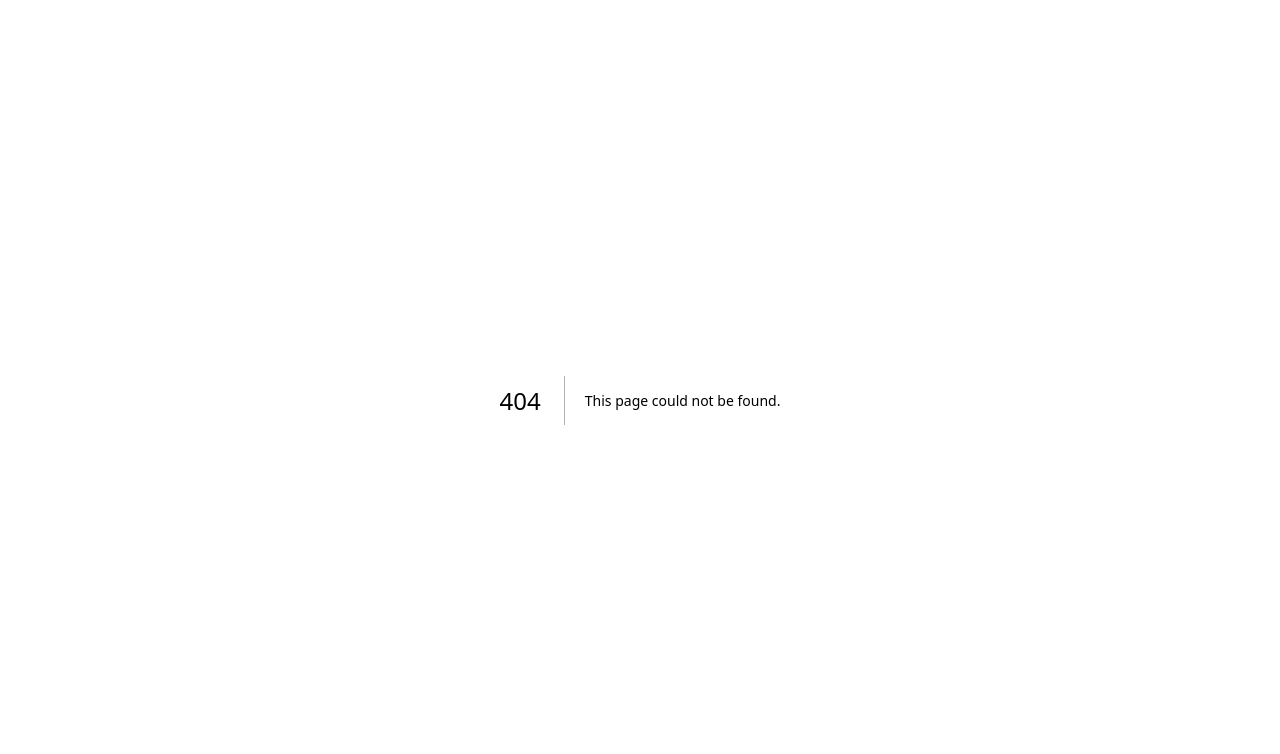
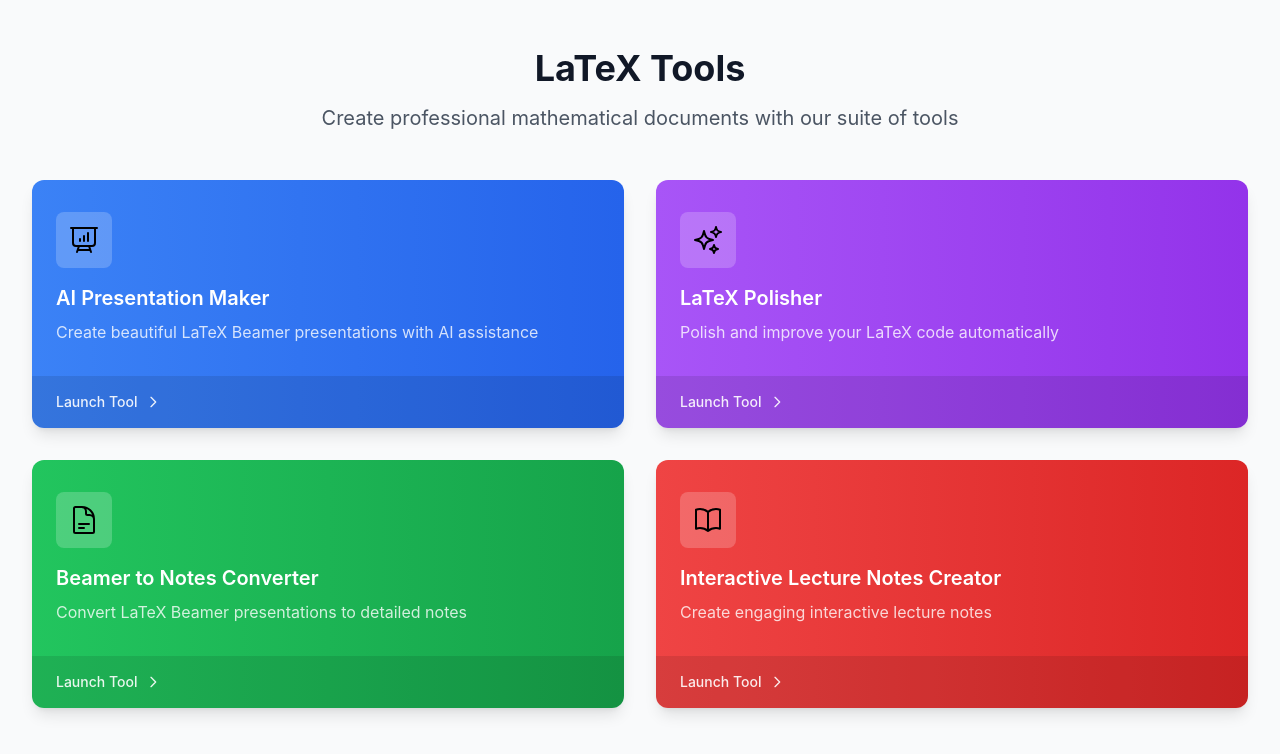
Before and after one commit to dhyan14/Jaimin-Patel, a Next.js app: page /latex-tools in a window 1280 px wide. Before the commit this address had no page. Shown: the top 754 px of the page. Built offline with nearby package versions, Linux system fonts and the light colour scheme.

Commit message:
Refactor Header component by removing LaTeX Tools dropdown and updating navigation structure. Simplify active link detection logic for improved performance.

```diff
--- a/src/components/Header.js
+++ b/src/components/Header.js
@@ -25,22 +25,15 @@ export default function Header() {
     };
   }, [scrolled]);
 
-  const latexTools = [
-    { name: 'AI Presentation Maker', href: '/latex-tools/ai-presentation-maker' },
-    { name: 'LaTeX Polisher', href: '/latex-tools/latex-polisher' },
-    { name: 'Beamer to Notes Converter', href: '/latex-tools/beamer-to-notes' },
-    { name: 'Interactive Lecture Notes Creator', href: '/latex-tools/lecture-notes-creator' },
-  ];
-
   const navigation = [
     { name: 'Home', href: '/', icon: <AcademicCapIcon className="w-5 h-5" /> },
     { name: 'Resources', href: '/resources', icon: <BookOpenIcon className="w-5 h-5" /> },
     { name: 'Olympiad', href: '/olympiad', icon: <BeakerIcon className="w-5 h-5" /> },
+    { name: 'LaTeX Tools', href: '/latex-tools', icon: <DocumentTextIcon className="w-5 h-5" /> },
     { name: 'About', href: '/about', icon: <LightBulbIcon className="w-5 h-5" /> },
   ];
 
-  const isActive = (path) => router.pathname === path;
-  const isLatexToolActive = () => router.pathname.startsWith('/latex-tools');
+  const isActive = (path) => router.pathname === path || router.pathname.startsWith(path + '/');
 
   // Animation variants
   const navItemVariants = {
@@ -187,69 +180,6 @@ export default function Header() {
                 </Link>
               </motion.div>
             ))}
-
-            {/* LaTeX Tools Dropdown */}
-            <motion.div
-              className="relative"
-              onMouseEnter={() => setIsLatexMenuOpen(true)}
-              onMouseLeave={() => setIsLatexMenuOpen(false)}
-              variants={navItemVariants}
-              initial="hidden"
-              animate="visible"
-              whileHover="hover"
-            >
-              <button
-                className={`text-lg font-medium transition-all relative px-2 py-1 flex items-center space-x-1 ${
-                  isLatexToolActive()
-                    ? 'text-white font-semibold'
-                    : 'text-green-50 hover:text-white'
-                }`}
-              >
-                <motion.span
-                  className={`inline-block ${
-                    isLatexToolActive()
-                      ? 'text-green-200'
-                      : 'text-green-200/70'
-                  }`}
-                  whileHover={{ rotate: [0, -10, 10, -10, 0] }}
-                  transition={{ duration: 0.5 }}
-                >
-                  <DocumentTextIcon className="w-5 h-5" />
-                </motion.span>
-                <span>LaTeX Tools</span>
-                <ChevronDownIcon className="w-4 h-4 ml-1" />
-                {isLatexToolActive() && (
-                  <motion.div
-                    layoutId="underline"
-                    className="absolute bottom-0 left-0 w-full h-0.5 bg-white"
-                  />
-                )}
-              </button>
-
-              <AnimatePresence>
-                {isLatexMenuOpen && (
-                  <motion.div
-                    initial={{ opacity: 0, y: -10 }}
-                    animate={{ opacity: 1, y: 0 }}
-                    exit={{ opacity: 0, y: -10 }}
-                    transition={{ duration: 0.2 }}
-                    className="absolute left-0 mt-2 w-64 rounded-lg bg-white shadow-lg py-2 text-gray-800"
-                  >
-                    {latexTools.map((tool, index) => (
-                      <Link
-                        key={tool.name}
-                        href={tool.href}
-                        className={`block px-4 py-2 text-sm hover:bg-green-50 transition-colors ${
-                          isActive(tool.href) ? 'bg-green-50 text-green-700' : ''
-                        }`}
-                      >
-                        {tool.name}
-                      </Link>
-                    ))}
-                  </motion.div>
-                )}
-              </AnimatePresence>
-            </motion.div>
           </nav>
 
           {/* Mobile menu button */}
@@ -311,28 +241,6 @@ export default function Header() {
                     </span>
                   </Link>
                 ))}
-
-                {/* LaTeX Tools in mobile menu */}
-                <div className="py-2">
-                  <div className="text-lg text-white font-semibold mb-2 flex items-center">
-                    <DocumentTextIcon className="w-5 h-5 mr-2" />
-                    LaTeX Tools
-                  </div>
-                  {latexTools.map((tool) => (
-                    <Link
-                      key={tool.name}
-                      href={tool.href}
-                      className={`block py-2 pl-7 text-base ${
-                        isActive(tool.href)
-                          ? 'text-white font-semibold'
-                          : 'text-green-50 hover:text-white'
-                      }`}
-                      onClick={() => setIsMobileMenuOpen(false)}
-                    >
-                      {tool.name}
-                    </Link>
-                  ))}
-                </div>
               </div>
             </motion.div>
           )}
--- /dev/null
+++ b/src/pages/latex-tools/index.js
@@ -0,0 +1,132 @@
+import React from 'react';
+import Head from 'next/head';
+import Link from 'next/link';
+import { motion } from 'framer-motion';
+import { DocumentTextIcon, PresentationChartBarIcon, SparklesIcon, BookOpenIcon } from '@heroicons/react/24/outline';
+
+const LatexTools = () => {
+  const tools = [
+    {
+      name: 'AI Presentation Maker',
+      description: 'Create beautiful LaTeX Beamer presentations with AI assistance',
+      href: '/latex-tools/ai-presentation-maker',
+      icon: <PresentationChartBarIcon className="w-8 h-8" />,
+      color: 'from-blue-500 to-blue-600'
+    },
+    {
+      name: 'LaTeX Polisher',
+      description: 'Polish and improve your LaTeX code automatically',
+      href: '/latex-tools/latex-polisher',
+      icon: <SparklesIcon className="w-8 h-8" />,
+      color: 'from-purple-500 to-purple-600'
+    },
+    {
+      name: 'Beamer to Notes Converter',
+      description: 'Convert LaTeX Beamer presentations to detailed notes',
+      href: '/latex-tools/beamer-to-notes',
+      icon: <DocumentTextIcon className="w-8 h-8" />,
+      color: 'from-green-500 to-green-600'
+    },
+    {
+      name: 'Interactive Lecture Notes Creator',
+      description: 'Create engaging interactive lecture notes',
+      href: '/latex-tools/lecture-notes-creator',
+      icon: <BookOpenIcon className="w-8 h-8" />,
+      color: 'from-red-500 to-red-600'
+    }
+  ];
+
+  const containerVariants = {
+    hidden: { opacity: 0 },
+    visible: {
+      opacity: 1,
+      transition: {
+        staggerChildren: 0.1
+      }
+    }
+  };
+
+  const itemVariants = {
+    hidden: { y: 20, opacity: 0 },
+    visible: {
+      y: 0,
+      opacity: 1
+    }
+  };
+
+  return (
+    <>
+      <Head>
+        <title>LaTeX Tools - Your Mathematical Document Creation Suite</title>
+        <meta name="description" content="A collection of powerful LaTeX tools for creating presentations, notes, and more" />
+      </Head>
+
+      <div className="min-h-screen bg-gray-50 py-12 px-4 sm:px-6 lg:px-8">
+        <div className="max-w-7xl mx-auto">
+          <div className="text-center mb-12">
+            <motion.h1
+              initial={{ y: -20, opacity: 0 }}
+              animate={{ y: 0, opacity: 1 }}
+              transition={{ duration: 0.5 }}
+              className="text-4xl font-bold text-gray-900 mb-4"
+            >
+              LaTeX Tools
+            </motion.h1>
+            <motion.p
+              initial={{ y: -20, opacity: 0 }}
+              animate={{ y: 0, opacity: 1 }}
+              transition={{ duration: 0.5, delay: 0.2 }}
+              className="text-xl text-gray-600"
+            >
+              Create professional mathematical documents with our suite of tools
+            </motion.p>
+          </div>
+
+          <motion.div
+            variants={containerVariants}
+            initial="hidden"
+            animate="visible"
+            className="grid grid-cols-1 md:grid-cols-2 gap-8"
+          >
+            {tools.map((tool) => (
+              <motion.div
+                key={tool.name}
+                variants={itemVariants}
+                whileHover={{ scale: 1.02 }}
+                whileTap={{ scale: 0.98 }}
+              >
+                <Link href={tool.href}>
+                  <div className={`bg-gradient-to-r ${tool.color} rounded-xl shadow-lg overflow-hidden cursor-pointer transform transition-all duration-200`}>
+                    <div className="px-6 py-8">
+                      <div className="flex items-center justify-between mb-4">
+                        <div className="bg-white/20 rounded-lg p-3">
+                          {tool.icon}
+                        </div>
+                      </div>
+                      <h3 className="text-xl font-semibold text-white mb-2">
+                        {tool.name}
+                      </h3>
+                      <p className="text-white/80">
+                        {tool.description}
+                      </p>
+                    </div>
+                    <div className="px-6 py-4 bg-black/10">
+                      <span className="text-white/90 text-sm font-medium flex items-center">
+                        Launch Tool
+                        <svg className="w-4 h-4 ml-2" fill="none" stroke="currentColor" viewBox="0 0 24 24">
+                          <path strokeLinecap="round" strokeLinejoin="round" strokeWidth={2} d="M9 5l7 7-7 7" />
+                        </svg>
+                      </span>
+                    </div>
+                  </div>
+                </Link>
+              </motion.div>
+            ))}
+          </motion.div>
+        </div>
+      </div>
+    </>
+  );
+};
+
+export default LatexTools;
```
